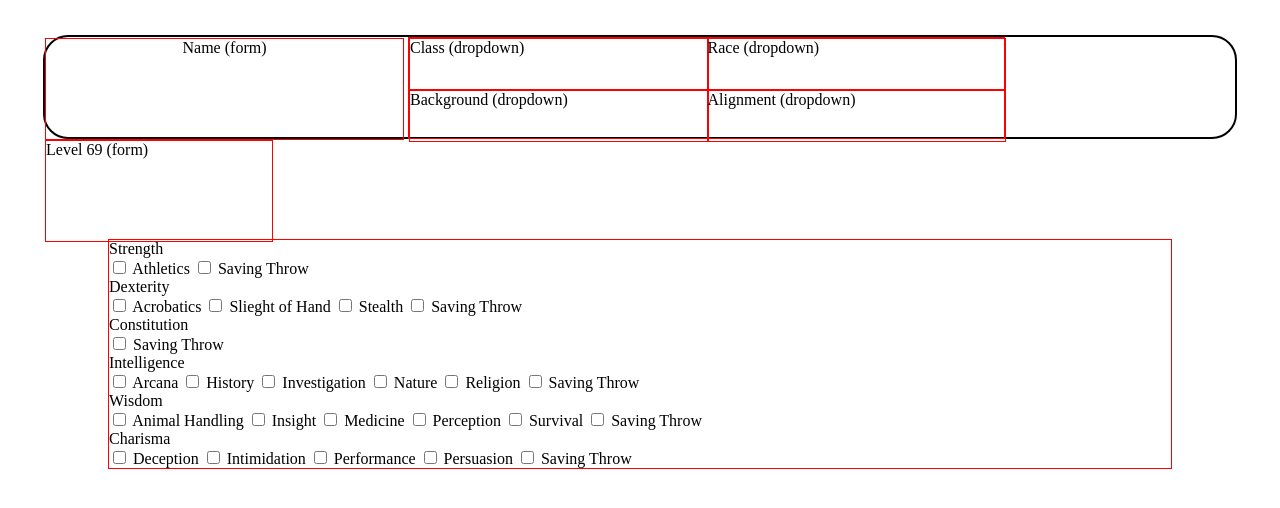
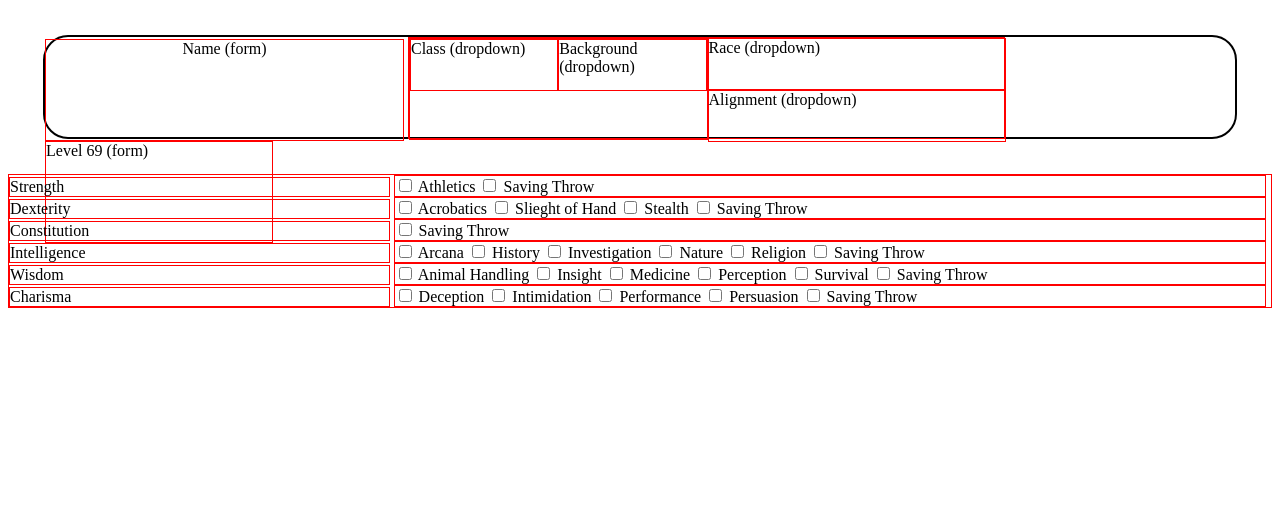
Before and after one commit to wichen42/Interactive-Character-Sheet, a website built with webpack: page index.html in a window 1280 px wide. Built offline with nearby package versions, Linux system fonts and the light colour scheme.

Commit message:
structure character attributes container

```diff
--- a/src/index.scss
+++ b/src/index.scss
@@ -67,6 +67,97 @@
 }
 
 .character-sheet-attributes {
-    margin: 100px;
     border: 1px solid red;
 }
+
+#character-details-section-1 {
+    display: inline-flex;
+    justify-content: space-evenly;
+    width: 50%;
+    height: 100%;
+    border: 1px solid red;
+}
+
+// Strength Skills and Saving Throws
+
+#character-strength {
+    display: inline-block;
+    width: 30%;
+    border: 1px solid red;
+}
+
+#strength-skills {
+    display: inline-block;
+    width: 69%;
+    border: 1px solid red;
+}
+
+// Dexterity Skills and Saving Throws
+
+#character-dexterity {
+    display: inline-block;
+    width: 30%;
+    border: 1px solid red;
+}
+
+#dexterity-skills {
+    display: inline-block;
+    width: 69%;
+    border: 1px solid red;
+}
+
+// Constitution Skills and Saving Throws
+
+#character-constitution {
+    display: inline-block;
+    width: 30%;
+    border: 1px solid red;
+}
+
+#constitution-skills {
+    display: inline-block;
+    width: 69%;
+    border: 1px solid red;
+}
+
+// Intelligence Skills and Saving Throws
+
+#character-intelligence {
+    display: inline-block;
+    width: 30%;
+    border: 1px solid red;
+}
+
+#intelligence-skills {
+    display: inline-block;
+    width: 69%;
+    border: 1px solid red;
+}
+
+// Wisdom Skills and Saving Throws
+
+#character-wisdom {
+    display: inline-block;
+    width: 30%;
+    border: 1px solid red;
+}
+
+#wisdom-skills {
+    display: inline-block;
+    width: 69%;
+    border: 1px solid red;
+}
+
+// Charisma Skills and Saving Throws
+
+#character-charisma {
+    display: inline-block;
+    width: 30%;
+    border: 1px solid red;
+}
+
+#charisma-skills {
+    display: inline-block;
+    width: 69%;
+    border: 1px solid red;
+}
```
Also changed, not shown: dist/main.css.
